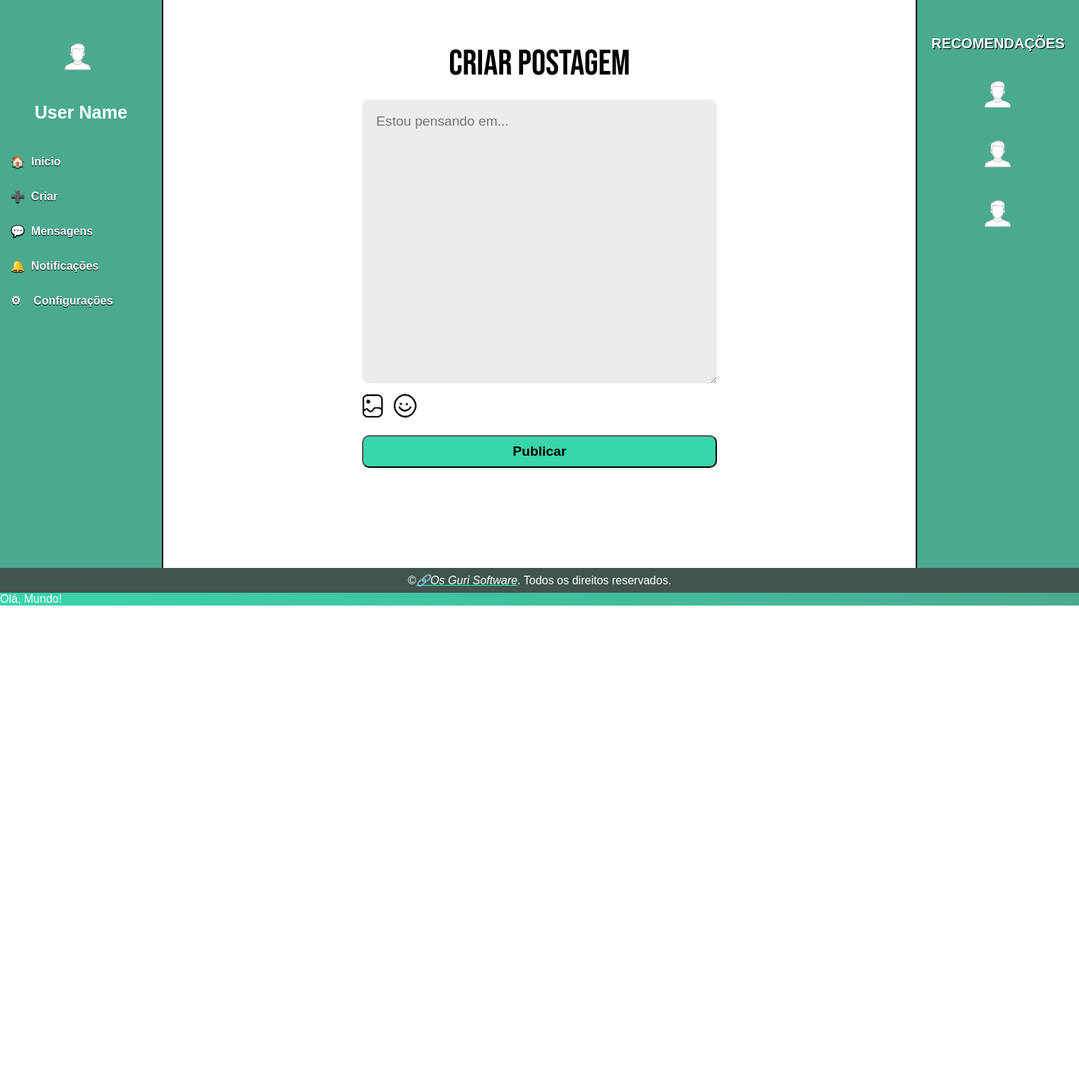
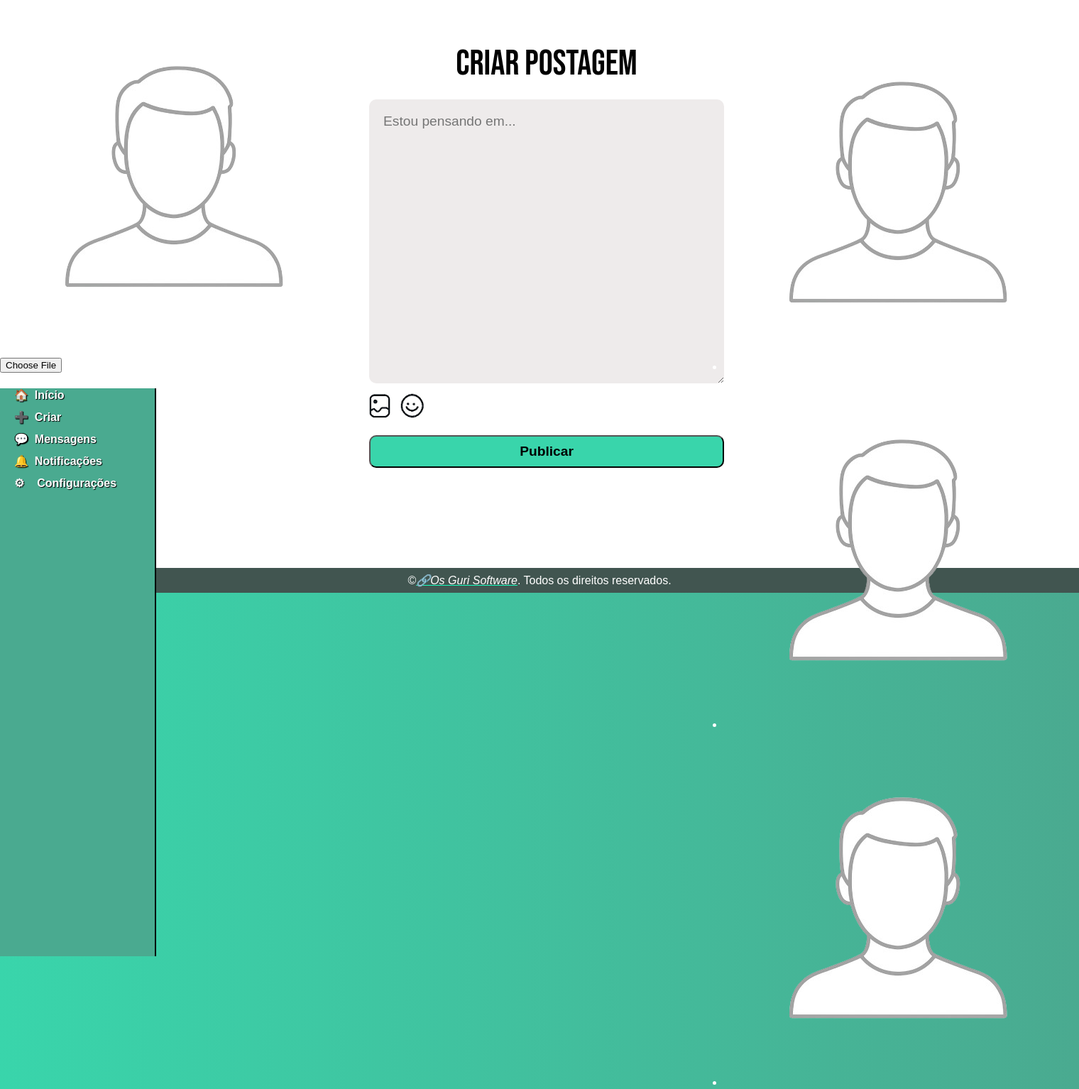
Before and after one commit to iDanielSantos/Open-Social, a Flask app: template app/templates/create-post.html in a window 1520 px wide. Shown: the part 160-1694 px from the top of the page at 71% size. Before the commit the page ends 1013 px from the top, so only its background shows below. Run offline with Flask 3, Linux system fonts and the light colour scheme; the template is opened without the code that fills it, so the values that code supplies are empty.

Commit message:
style: build userProfile and adjust responsive

```diff
--- a/app/static/css/create-post.css
+++ b/app/static/css/create-post.css
@@ -54,61 +54,72 @@ main {
     height: 100vh;
 }
 
-main > section#userProfile > h3 {
-    margin-top: 30px;
-    margin-bottom: 30px;
-    text-align: center;
-    font-size: 25px;
+main > section#userProfile > nav {
+    display: flex;
+    flex-direction: column;
+    width: 220px;
+    border-right: 2px solid black;
+    background-color: var(--color2);
+    height: 100%;
 }
 
-main > section#userProfile > label > img#profilePhoto {
-    margin-top: 50px;
-    width: 60px;
-    border-radius: 50px;
-    transition: transform 0.3s ease;
-    margin-left: 80px;
+main > section#userProfile > nav > button#btMenu {
+    visibility: hidden;
+    margin-top: 15px;
+    margin-left: 90px;
+    width: 40px;
+    font-size: 2em;
+    border-radius: 5px;
+    border: none;
 }
 
-main > section#userProfile > label > img#profilePhoto:hover {
+main > section#userProfile > nav > button#btMenu:hover {
     cursor: pointer;
-    transform: scale(1.1, 1.1);
-}
-
-main > section > input#userPhotoProfile {
-    display: none;
-}
-
-main > section#userProfile {
-    background-color: var(--color2);
-    width: 230px;
-    border-right: 2px solid black;
 }
 
 main > section#userProfile > nav > ul {
     list-style: none;
     display: flex;
     flex-direction: column;
+    gap: 12px;
 }
 
-main > section#userProfile > nav > ul:hover {
+main > section#userProfile > nav > ul > li > img {
+    width: 60px;
+    margin-left: 74px;
+    margin-bottom: -30px;
+}
+
+main > section#userProfile > nav > ul > li > span {
+    margin-left: 45px;
+    font-size: 1.4em;
+    font-weight: bolder;
+}
+
+.userItems {
+    margin-bottom: 20px;
+    background-color: var(--color2);
+}
+
+main > section#userProfile > nav > ul > li.optionsItems {
+    padding-top: 15px;
+    padding-bottom: 15px;
+    transition-duration: 0.5s;
+}
+
+main > section#userProfile > nav > ul > li.optionsItems:hover {
     cursor: pointer;
+    background-color: black;
 }
+
 
 main > section#userProfile > nav > ul > li > a {
     text-decoration: none;
+    color: white;
     font-size: 1em;
     font-weight: bold;
-    text-shadow: 0px 1px 1px black;
-    color: white;
-    border-radius: 8px;
-}
-
-main > section#userProfile > nav > ul > li {
-    padding: 15px;
-}
-
-main > section#userProfile > nav > ul > li:hover {
-    background-color: var(--color5);
+    text-shadow: 1px 1px 1px black;
+    margin-left: 20px;
 }
 
 main > section#userCreatePost > h2 {
@@ -183,25 +194,25 @@ main > section#userCreatePost > form > div > img:hover {
     transform: scale(1.03, 1.03);
 }
 
-main > section#recommendations {
+main > section#profileSuggestions {
     border-left: 2px solid black;
     width: 230px;
     text-align: center;
     background-color: var(--color2);
 }
 
-main > section#recommendations > nav > ul > li > a {
+main > section#profileSuggestions > nav > ul > li > a {
     color: white;
 }
 
-main > section#recommendations > h3 {
+main > section#profileSuggestions > h3 {
     margin-top: 50px;
     font-size: 20px;
     text-transform: uppercase;
     text-shadow: 1px 1px 1px black;
 }
 
-main > section#recommendations > nav > ul {
+main > section#profileSuggestions > nav > ul {
     display: flex;
     flex-direction: column;
     align-items: center;
@@ -213,7 +224,7 @@ main > section#recommendations > nav > ul {
     gap: 20px;
 }
 
-main > section#recommendations > nav > ul > li > a > img.people {
+main > section#profileSuggestions > nav > ul > li > a > img.people {
     width: 60px;
     border-radius: 50px;
 }
@@ -261,7 +272,7 @@ footer > p > a {
         display: none;
     }
 
-    main > section#recommendations {
+    main > section#profileSuggestions {
         display: none;
     }
 
--- a/app/static/js/responsive-creat-post.js
+++ /dev/null
@@ -1,9 +0,0 @@
-// Testing functions
-
-function delMain() {
-    const newElement = window.document.createElement('p');
-    newElement.textContent = 'Olá, Mundo!';
-    window.document.body.appendChild(newElement)
-}
-
-delMain()
```
